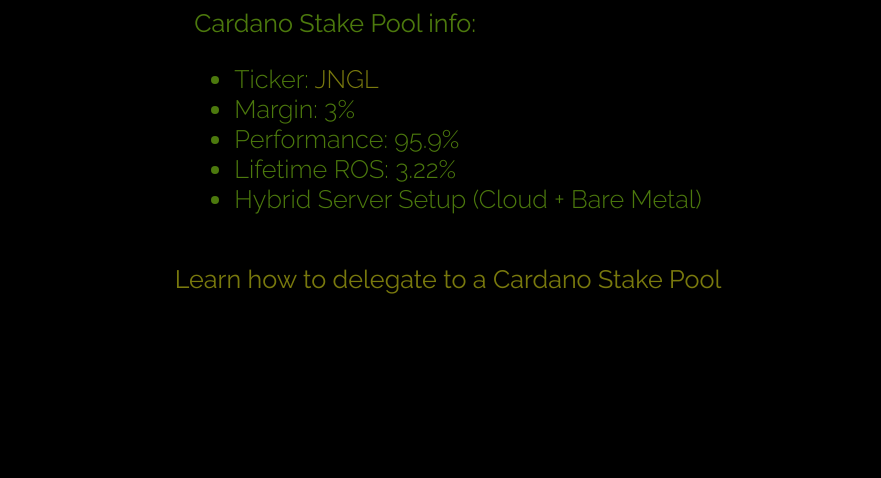
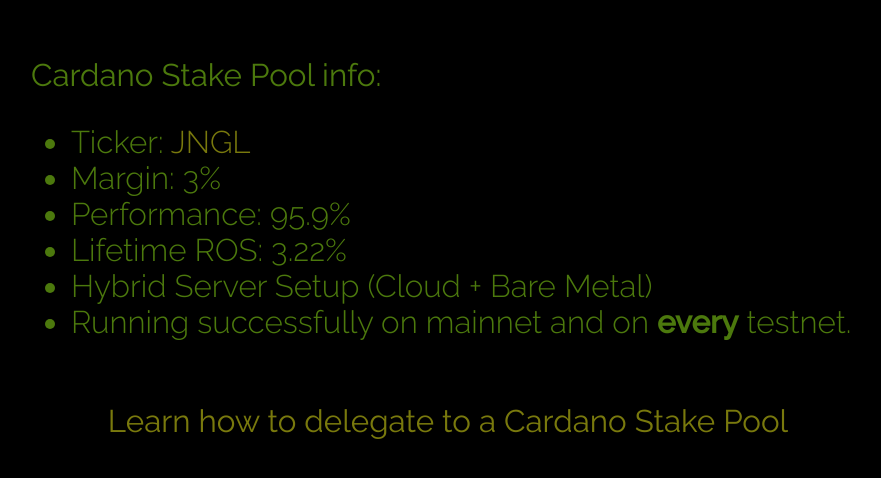
Before and after one commit to wowica/wowica.github.io, a plain HTML site: page index.html in a window 1280 px wide. Shown: the part 747-1225 px from the top of the page, without its empty margins (192-1073 px from the left). Before the commit the page ends 1074 px from the top, so only its background shows below. Drawn offline with Linux system fonts and the light colour scheme.

Commit message:
Update info

```diff
--- a/index.html
+++ b/index.html
@@ -4,7 +4,7 @@
     body {
         font-family: 'Raleway', sans-serif;
         background-color: #000;
-        font-size: large;
+        font-size: 1.4em;
         color: rgb(76,121,13);
     }
 
@@ -74,6 +74,10 @@
         font-weight: 300;
     }
 
+    div.pool-data {
+        width: 66%;
+    }
+
     a {
         text-decoration: none;
         color: rgb(121,121,13);
@@ -130,6 +134,7 @@
         <li>Performance: 95.9%</li>
         <li>Lifetime ROS: 3.22%</li>
         <li>Hybrid Server Setup (Cloud + Bare Metal)</li>
+        <li>Running successfully on mainnet and on <strong>every</strong> testnet.</li>
     </ul>
 </div>
 <div>
```
